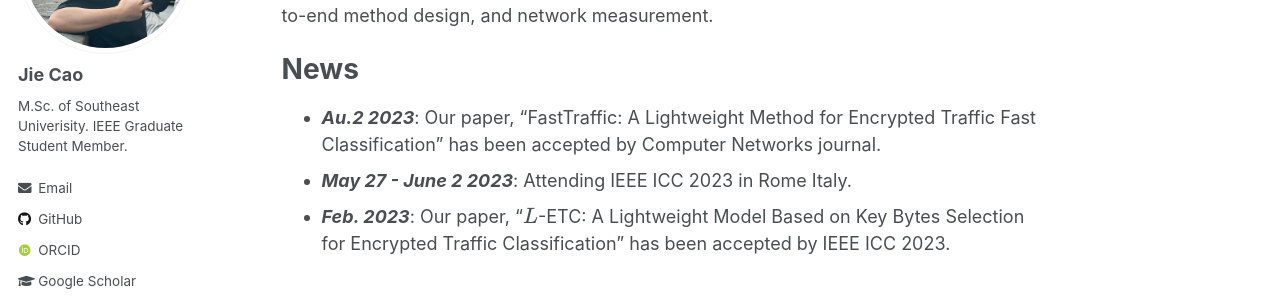
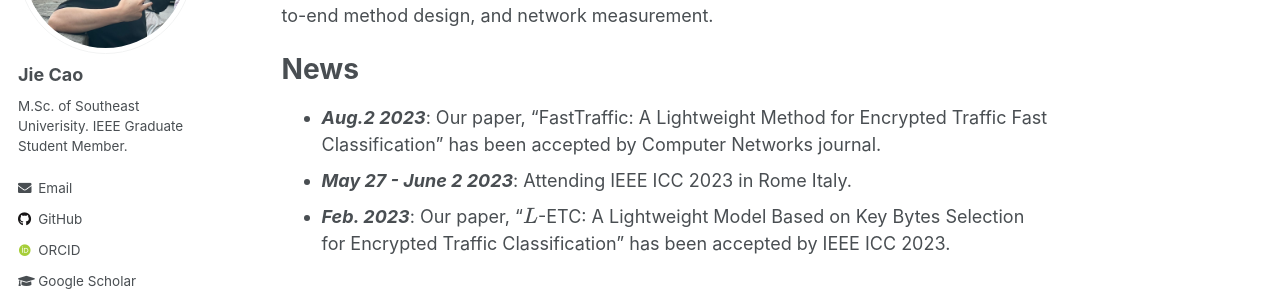
Before and after one commit to JieJayCao/JieJayCao.github.io, a Jekyll site: the page built from _pages/about.md, in a window 1280 px wide. Shown: the part 239-539 px from the top of the page. Built offline with Jekyll 4.4.1, drawn with Linux system fonts in a browser that asks for light colours; some web fonts are replaced; formulas are drawn with MathJax 3.

Commit message:
Update about.md

```diff
--- a/_pages/about.md
+++ b/_pages/about.md
@@ -11,6 +11,6 @@ redirect_from:
 Welcome. Jie Cao is pursuing an M.Sc. degree in the [School of Cyber Science and Engineering](https://cyber.seu.edu.cn/) at Southeast University, Nanjing, China, under the supervision of A.P. Yuwei Xu. His current research interests include encrypted traffic identification, lightweight end-to-end method design, and network measurement.
 
 # News
-- ***Au.2 2023***: Our paper, "FastTraffic: A Lightweight Method for Encrypted Traffic Fast Classification" has been accepted by Computer Networks journal.
+- ***Aug.2 2023***: Our paper, "FastTraffic: A Lightweight Method for Encrypted Traffic Fast Classification" has been accepted by Computer Networks journal.
 - ***May 27 - June 2 2023***: Attending IEEE ICC 2023 in Rome Italy.
 - ***Feb. 2023***: Our paper, “$L$-ETC: A Lightweight Model Based on Key Bytes Selection for Encrypted Traffic Classification” has been accepted by IEEE ICC 2023.
```
